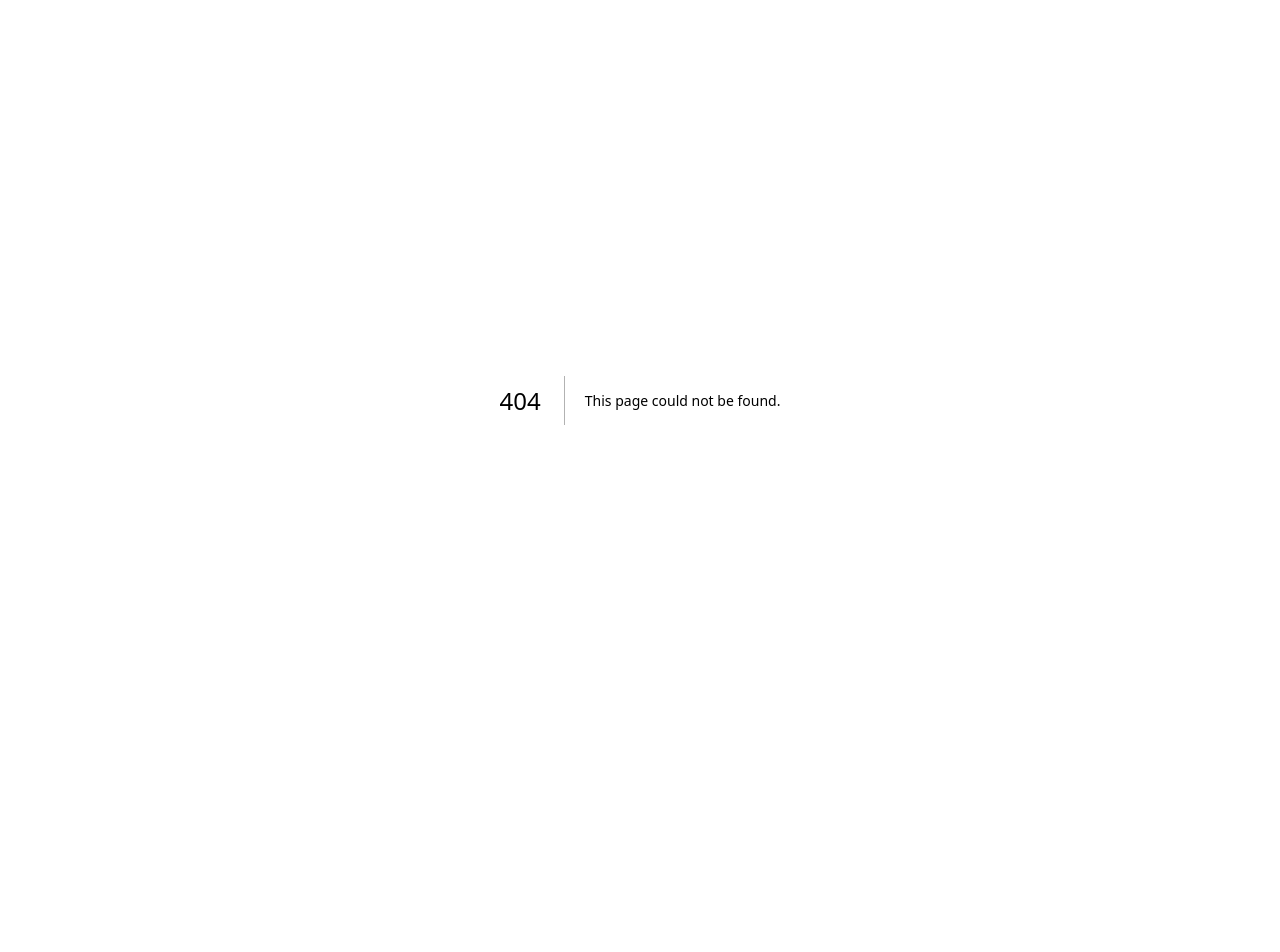
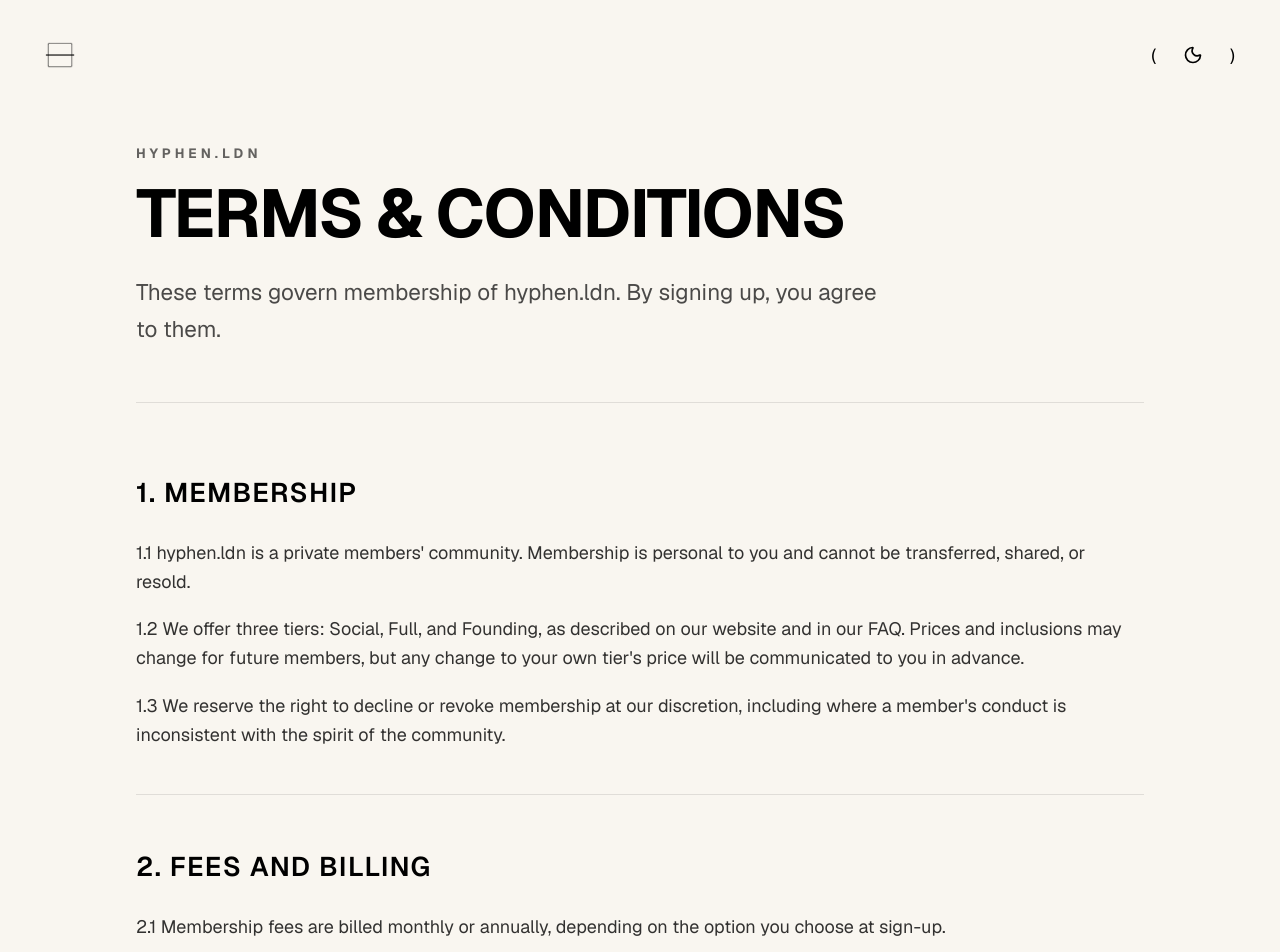
Before and after one commit to shetty-ansh/hyphen, a Next.js app: page /terms in a window 1280 px wide. Before the commit this address had no page. Shown: the top 952 px of the page. Before the commit the page ends 800 px from the top, so only its background shows below. Built offline with nearby package versions, Linux system fonts and the light colour scheme.

Commit message:
Ansh - Added terms and FAQ

```diff
--- a/app/components/FAQ.tsx
+++ b/app/components/FAQ.tsx
@@ -4,23 +4,82 @@
 import { motion, AnimatePresence } from "framer-motion";
 import { Plus } from "lucide-react";
 
-const FAQ_DATA = [
+interface FAQItem {
+  question: string;
+  answer: React.ReactNode;
+}
+
+const FAQ_DATA: FAQItem[] = [
   {
-        question: "What is hyphen?",
-        answer: "Hyphen is an exclusive private members' club bridging culture, innovation, and community in the heart of London."
+    question: "What is hyphen.ldn?",
+    answer: (
+      <p>
+        hyphen.ldn is a private members' community for London's multi-hyphenates: the creatives, founders and professionals who live between disciplines. The designer who is also a founder. The producer who also writes. The consultant who is also an artist.
+      </p>
+    ),
   },
   {
-        question: "How do I apply for membership?",
-        answer: "Membership is currently by invitation or through a selective application process. We carefully curate our community to ensure a dynamic and inspiring environment."
+    question: "Who is it for?",
+    answer: (
+      <p>
+        Anyone who refuses to be one thing. If you're building across disciplines and want a defined group of people worth knowing, a rhythm of things to actually show up for, and a room that feels like yours, this is for you.
+      </p>
+    ),
   },
   {
-        question: "What is the dress code?",
-        answer: "Our dress code is relaxed yet sophisticated. We encourage individual expression while maintaining a refined aesthetic."
+    question: "What are the membership tiers?",
+    answer: (
+      <div className="space-y-3">
+        <ul className="list-disc pl-5 space-y-2">
+          <li>
+            <strong className="font-semibold text-foreground">Social, £15/month:</strong> the community channel, monthly clinics, workshops, and space access on Wednesday evenings.
+          </li>
+          <li>
+            <strong className="font-semibold text-foreground">Full, £30/month:</strong> everything in Social, plus full-day Friday coworking, guest passes, and priority on studio hire and event tickets.
+          </li>
+        </ul>
+      </div>
+    ),
   },
   {
-        question: "Can I host a private event?",
-        answer: "Yes, our versatile spaces can be exclusively hired for private events, curated to your bespoke requirements. Please reach out to our events team."
-    }
+    question: "What's the difference between Social and Full?",
+    answer: (
+      <p>
+        Social gets you the community and our signature late Wednesdays. Full adds the full-day Friday coworking on top, along with guest passes and priority access. If you're mainly here for the network and the evening sessions, start with Social. If you want a regular desk too, go Full.
+      </p>
+    ),
+  },
+  {
+    question: "What do I get as a member, beyond the space?",
+    answer: (
+      <div className="space-y-3">
+        <p>Every member gets:</p>
+        <ul className="list-disc pl-5 space-y-2">
+          <li>A monthly clinic on real business problems: pricing, contracts, funding, hiring your first freelancer</li>
+          <li>A monthly workshop, shaped by what the community asks for: editing, pitching, storytelling, personal brand</li>
+          <li>A community channel on Discord</li>
+          <li>Two guest passes a month</li>
+          <li>Discounted Common Sense Studios hire, plus priority or discounted tickets to our events and recordings</li>
+        </ul>
+      </div>
+    ),
+  },
+  {
+    question: "I'm not a member, can I still visit or hire the space?",
+    answer: (
+      <p>
+        Yes. Non-member day passes are available for Fridays and late Wednesdays (roughly £15 to £25), and event tickets and recordings are available at full price. Studio and production hire is also open through Common Sense Studios.
+      </p>
+    ),
+  },
+  {
+    question: "How do I join?",
+    answer: (
+      <p className="italic text-foreground/60">
+        [Add sign-up link once payments are live.]
+      </p>
+    ),
+  },
 ];
 
 export default function FAQ() {
@@ -31,7 +90,7 @@
   };
 
   return (
-        <section className="w-full bg-background py-24 sm:py-32 px-6 sm:px-12">
+    <section id="faq" className="w-full bg-background py-24 sm:py-32 px-6 sm:px-12">
       <div className="mx-auto max-w-4xl">
         <motion.div
           initial={{ opacity: 0, y: 20 }}
@@ -51,7 +110,7 @@
                 onClick={() => toggleOpen(index)}
                 className="flex w-full items-center justify-between py-6 text-left focus:outline-none group"
               >
-                                <span className="text-xl sm:text-2xl font-semibold tracking-tight transition-colors group-hover:text-foreground/70">
+                <span className="text-xl sm:text-2xl font-semibold tracking-tight transition-colors group-hover:text-foreground/70 pr-4">
                   {item.question}
                 </span>
                 <motion.div
@@ -72,9 +131,9 @@
                     transition={{ duration: 0.3, ease: "easeInOut" }}
                     className="overflow-hidden"
                   >
-                                        <p className="pb-8 text-lg text-foreground/70 max-w-2xl leading-relaxed">
+                    <div className="pb-8 text-lg text-foreground/70 max-w-2xl leading-relaxed">
                       {item.answer}
-                                        </p>
+                    </div>
                   </motion.div>
                 )}
               </AnimatePresence>
--- a/app/components/Footer.tsx
+++ b/app/components/Footer.tsx
@@ -1,3 +1,5 @@
+import Link from "next/link";
+
 export default function Footer() {
     return (
         <footer className="w-full bg-background px-6 py-20 text-foreground sm:px-10 lg:px-16">
@@ -27,14 +29,15 @@
                         </div>
                     </div>
 
-                    {/* Terms */}
+                    {/* Terms & Info */}
                     <div className="flex flex-col gap-4">
                         <div className="text-[10px] font-bold uppercase tracking-[0.2em] text-foreground">
-                            Terms
+                            Info
                         </div>
                         <div className="flex flex-col gap-2 text-xs font-semibold tracking-wide">
+                            <Link href="/faq" className="transition-colors hover:text-foreground">FAQ</Link>
                             <a href="#" className="transition-colors hover:text-foreground">Privacy policy</a>
-                            <a href="#" className="transition-colors hover:text-foreground">Terms of Service</a>
+                            <Link href="/terms" className="transition-colors hover:text-foreground">Terms and Conditions</Link>
                         </div>
                     </div>
                 </div>
--- a/app/components/Navbar.tsx
+++ b/app/components/Navbar.tsx
@@ -125,6 +125,13 @@
                                 >
                                     The Space
                                 </Link>
+                                <Link
+                                    href="/faq"
+                                    onClick={() => setIsMobileOpen(false)}
+                                    className="text-sm font-medium uppercase tracking-[0.2em] text-foreground transition-colors hover:text-foreground"
+                                >
+                                    FAQ
+                                </Link>
                             </div>
 
                             <div className="mt-auto pb-10">
--- /dev/null
+++ b/app/faq/page.tsx
@@ -0,0 +1,25 @@
+import Navbar from "../components/Navbar";
+import FAQ from "../components/FAQ";
+import Footer from "../components/Footer";
+import FloatingCTA from "../components/FloatingCTA";
+import type { Metadata } from "next";
+
+export const metadata: Metadata = {
+  title: "FAQ | hyphen.ldn",
+  description: "Frequently asked questions about hyphen.ldn membership, tiers, space access, and community.",
+};
+
+export default function FAQPage() {
+  return (
+    <div className="flex flex-col min-h-screen bg-background font-sans">
+      <Navbar />
+
+      <main className="flex-1 pt-20">
+        <FAQ />
+      </main>
+
+      <Footer />
+      <FloatingCTA />
+    </div>
+  );
+}
--- /dev/null
+++ b/app/terms/page.tsx
@@ -0,0 +1,149 @@
+import Navbar from "../components/Navbar";
+import Footer from "../components/Footer";
+import FloatingCTA from "../components/FloatingCTA";
+import Link from "next/link";
+import type { Metadata } from "next";
+
+export const metadata: Metadata = {
+  title: "Terms and Conditions | hyphen.ldn",
+  description: "Terms and conditions governing membership of hyphen.ldn private members' community.",
+};
+
+const SECTIONS = [
+  {
+    id: "1",
+    title: "1. Membership",
+    items: [
+      "1.1 hyphen.ldn is a private members' community. Membership is personal to you and cannot be transferred, shared, or resold.",
+      "1.2 We offer three tiers: Social, Full, and Founding, as described on our website and in our FAQ. Prices and inclusions may change for future members, but any change to your own tier's price will be communicated to you in advance.",
+      "1.3 We reserve the right to decline or revoke membership at our discretion, including where a member's conduct is inconsistent with the spirit of the community.",
+    ],
+  },
+  {
+    id: "2",
+    title: "2. Fees and billing",
+    items: [
+      "2.1 Membership fees are billed monthly or annually, depending on the option you choose at sign-up.",
+      "2.2 Fees are charged in advance and are non-refundable.",
+      "2.3 If a payment fails, we may suspend your access to the space and community channel until payment is resolved.",
+      "2.4 We may change membership fees from time to time. Existing members will be given at least 45 days' notice before any price change takes effect on their account.",
+    ],
+  },
+  {
+    id: "3",
+    title: "3. Cancellation",
+    items: [
+      "3.1 Monthly members may cancel at any time. Cancellation takes effect at the end of your current billing period, and no partial refunds are given for time already paid.",
+      "3.2 We may cancel or suspend your membership if you breach these terms, including the code of conduct in section 6.",
+    ],
+  },
+  {
+    id: "4",
+    title: "4. Space access",
+    items: [
+      "4.1 Access to the studio is limited to the sessions included in your tier: late Wednesdays for Social members, and late Wednesdays plus full-day Fridays for Full and Founding members.",
+      "4.2 We may occasionally close the space or amend opening hours for maintenance, private hire, or events. Where possible we will give advance notice.",
+      "4.3 Guest passes are limited to two per member per month and are subject to space capacity. Guests must be accompanied by the member at all times.",
+      "4.4 Non-members may access the space via day passes, as described in our FAQ, subject to availability.",
+    ],
+  },
+  {
+    id: "5",
+    title: "5. Events, clinics and workshops",
+    items: [
+      "5.1 Monthly clinics and workshops are included in membership but may have limited capacity. Booking may be required.",
+      "5.2 We may record sessions for internal or promotional use. We will let members know when a session is being recorded.",
+    ],
+  },
+  {
+    id: "6",
+    title: "6. Code of conduct",
+    items: [
+      "6.1 hyphen.ldn is built on trust and belonging. Members are expected to treat other members, guests and staff with respect.",
+      "6.2 We do not tolerate harassment, discrimination, or any behaviour that undermines the safety or comfort of others in the space.",
+      "6.3 Breach of this code may result in suspension or termination of membership, without refund.",
+    ],
+  },
+  {
+    id: "7",
+    title: "7. Liability",
+    items: [
+      "7.1 You use the space and attend events at your own risk. We are not liable for loss, damage, or injury except where caused by our negligence.",
+      "7.2 We recommend members do not leave valuables unattended in the space.",
+      "7.3 Nothing in these terms limits liability for death or personal injury caused by our negligence, or for fraud.",
+    ],
+  },
+  {
+    id: "8",
+    title: "8. Community channel",
+    items: [
+      "8.1 Our community channel runs on Discord. By joining, you agree to use it respectfully and not to share member contact details or content outside the group without permission.",
+      "8.2 We may remove members from the channel for conduct inconsistent with section 6.",
+    ],
+  },
+  {
+    id: "9",
+    title: "9. Changes to these terms",
+    items: [
+      "9.1 We may update these terms from time to time. We will notify members of material changes, and continued membership after such notice constitutes acceptance.",
+    ],
+  },
+];
+
+export default function TermsPage() {
+  return (
+    <div className="flex flex-col min-h-screen bg-background font-sans">
+      <Navbar />
+
+      <main className="flex-1 pt-32 pb-24 px-6 sm:px-12">
+        <div className="mx-auto max-w-4xl">
+          <header className="mb-16 border-b border-foreground/10 pb-12">
+            <div className="text-xs font-bold uppercase tracking-[0.3em] text-foreground/60 mb-4">
+              hyphen.ldn
+            </div>
+            <h1 className="text-4xl sm:text-6xl font-bold uppercase leading-none tracking-tight mb-6">
+              Terms & Conditions
+            </h1>
+            <p className="text-lg sm:text-xl text-foreground/70 leading-relaxed max-w-2xl">
+              These terms govern membership of hyphen.ldn. By signing up, you agree to them.
+            </p>
+          </header>
+
+          <div className="space-y-12">
+            {SECTIONS.map((section) => (
+              <section key={section.id} className="border-b border-foreground/10 pb-10">
+                <h2 className="text-xl sm:text-2xl font-semibold uppercase tracking-wider mb-6 text-foreground">
+                  {section.title}
+                </h2>
+                <div className="space-y-4 text-foreground/80 leading-relaxed text-sm sm:text-base">
+                  {section.items.map((item, idx) => (
+                    <p key={idx}>{item}</p>
+                  ))}
+                </div>
+              </section>
+            ))}
+
+            <section className="pb-10">
+              <h2 className="text-xl sm:text-2xl font-semibold uppercase tracking-wider mb-6 text-foreground">
+                10. Contact
+              </h2>
+              <p className="text-foreground/80 leading-relaxed text-sm sm:text-base">
+                Questions about these terms can be sent to{" "}
+                <a
+                  href="mailto:hello@tcsnetwork.co.uk"
+                  className="font-medium underline underline-offset-4 hover:text-foreground transition-colors"
+                >
+                  hello@tcsnetwork.co.uk
+                </a>{" "}
+                or raised in the community channel.
+              </p>
+            </section>
+          </div>
+        </div>
+      </main>
+
+      <Footer />
+      <FloatingCTA />
+    </div>
+  );
+}
```
Lines whose indentation alone changed are shown as unchanged.
